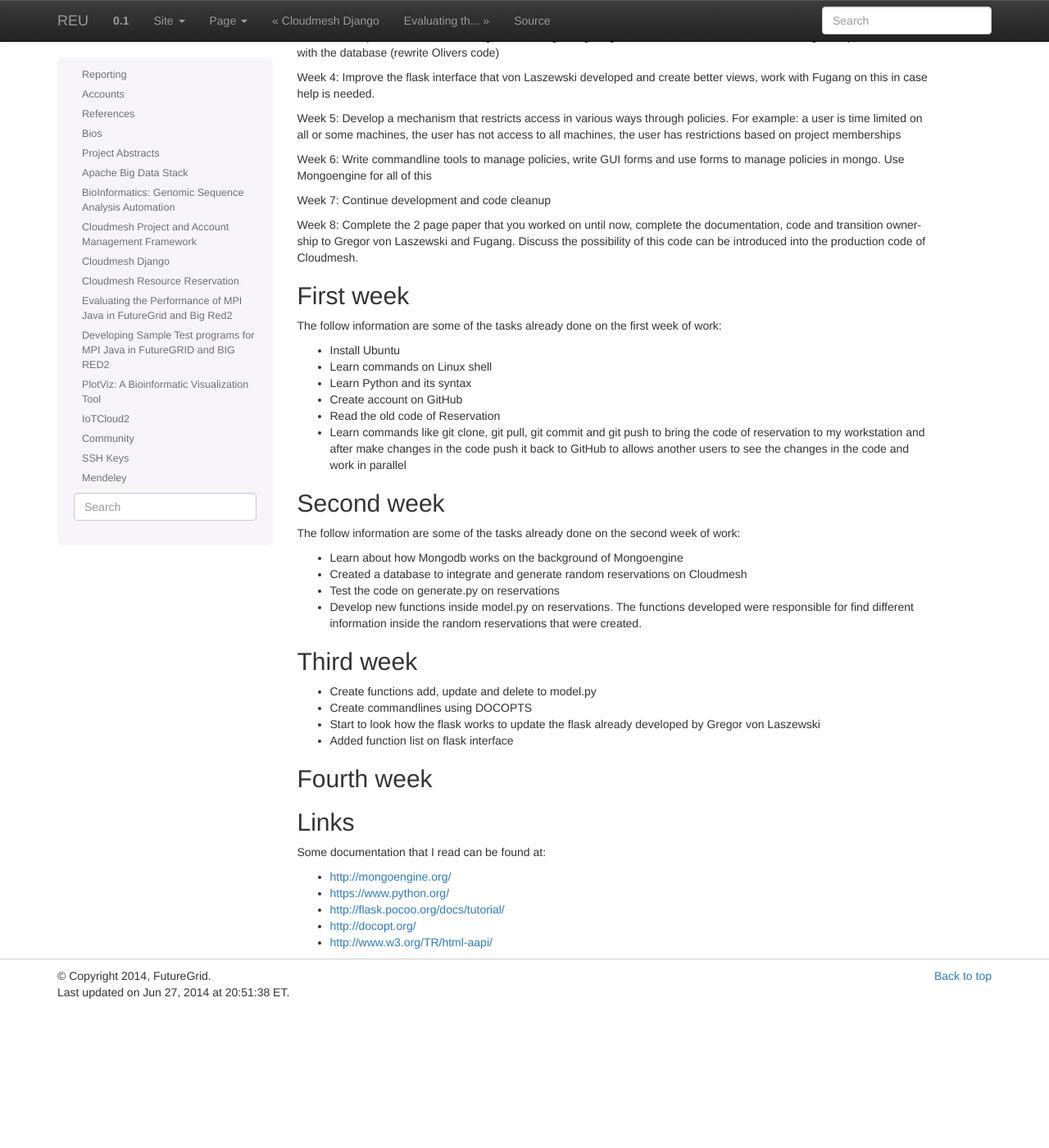
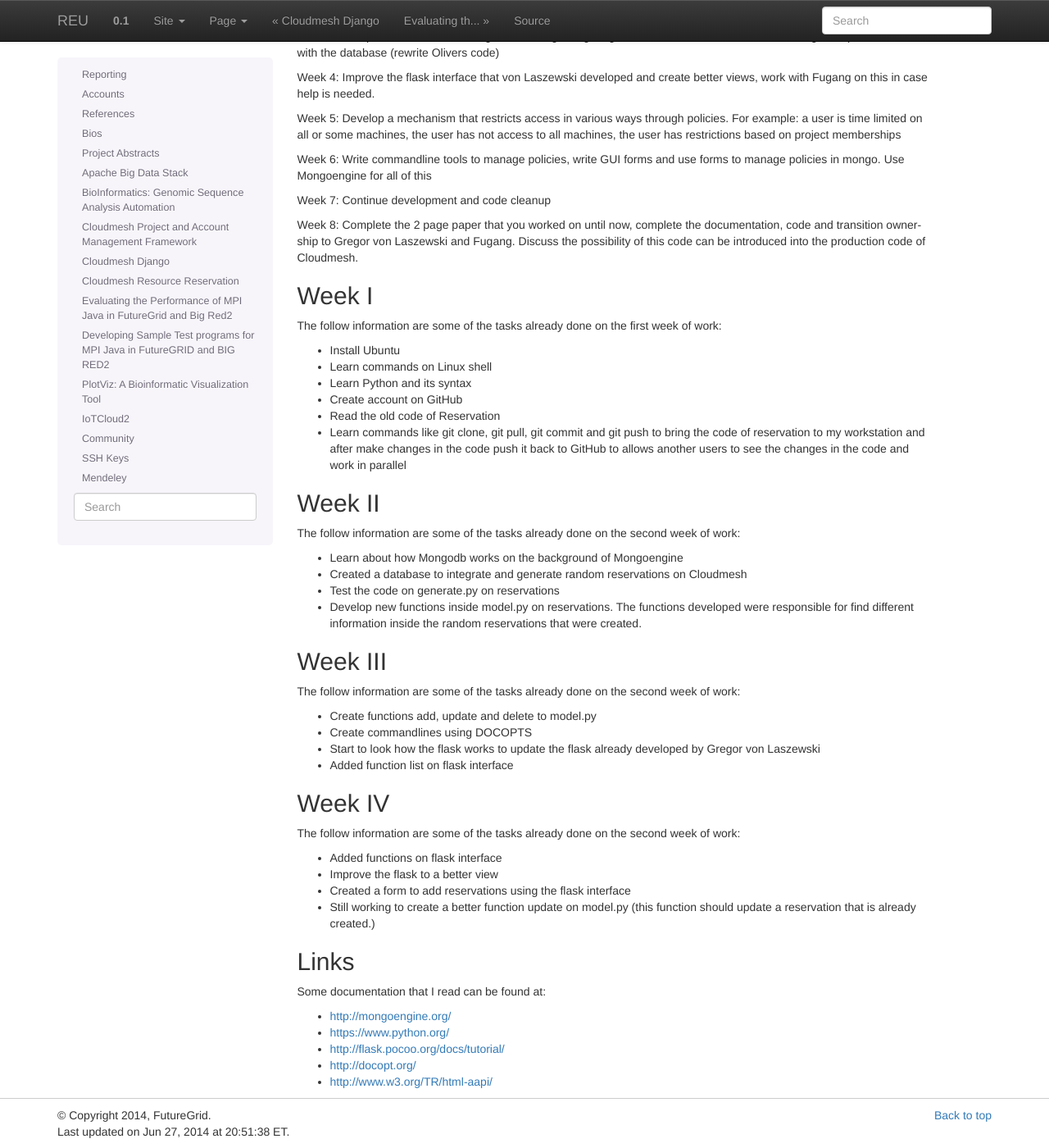
Before and after one commit to cloudmesh-project/reu-2014, a Sphinx documentation site: the page built from doc/source/projects/cm_reservation.rst, in a window 1280 px wide and 1400 px high, scrolled down 665 px. Shown: the whole window at 82% size. Built offline with Sphinx 7.4.7, drawn with Linux system fonts in a browser that asks for light colours; before the commit the page ends 1895 px from its top, so only the background shows below that.

Commit message:
Add work information for this week.

```diff
--- a/doc/source/projects/cm_reservation.rst
+++ b/doc/source/projects/cm_reservation.rst
@@ -78,7 +78,7 @@
 this code can be introduced into the production
 code of Cloudmesh.
 
-First week
+Week I
 ----------------------------------------------------------------------
 
 The follow information are some of the tasks already done on
@@ -91,7 +91,7 @@
 * Read the old code of Reservation
 * Learn commands like git clone, git pull, git commit and git push to bring the code of reservation to my workstation and after make changes in the code push it back to GitHub to allows another users to see the changes in the code and work in parallel
 
-Second week
+Week II
 ----------------------------------------------------------------------
 The follow information are some of the tasks already done on
 the second week of work:
@@ -101,16 +101,25 @@
 * Test the code on generate.py on reservations
 * Develop new functions inside model.py on reservations. The functions developed were responsible for find different information inside the random reservations that were created.
 
-Third week
+Week III
 ----------------------------------------------------------------------
+The follow information are some of the tasks already done on
+the second week of work:
 
 * Create functions add, update and delete to model.py
 * Create commandlines using DOCOPTS
 * Start to look how the flask works to update the flask already developed by Gregor von Laszewski
 * Added function list on flask interface
 
-Fourth week
+Week IV
 ----------------------------------------------------------------------
+The follow information are some of the tasks already done on
+the second week of work:
+
+* Added functions on flask interface
+* Improve the flask to a better view
+* Created a form to add reservations using the flask interface
+* Still working to create a better function update on model.py (this function should update a reservation that is already created.)
 
 Links
 ----------------------------------------------------------------------
```
